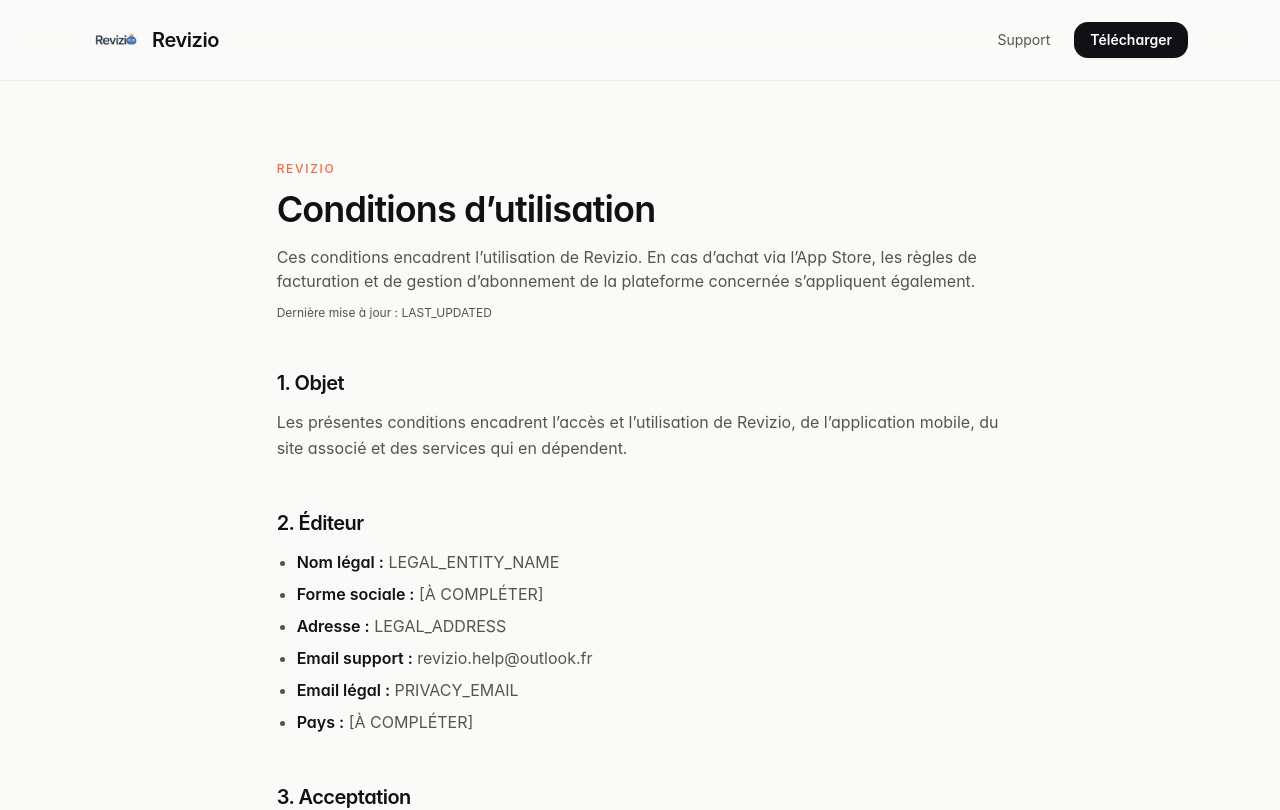
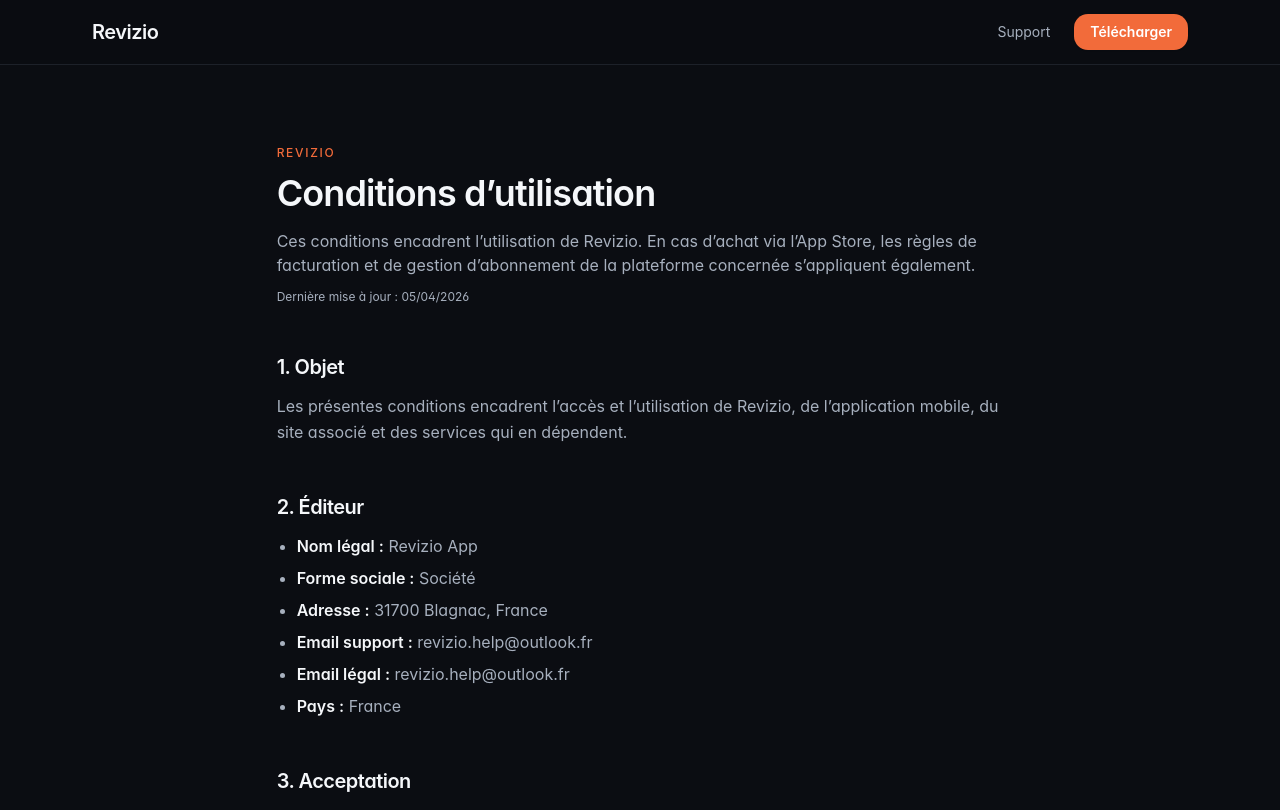
Before and after one commit to Flavien663/revizio-site, a Next.js app: page /terms in a window 1280 px wide. Shown: the top 810 px of the page. Built offline with nearby package versions, Linux system fonts and the light colour scheme.

Commit message:
Chgt de graphismes

```diff
--- a/app/globals.css
+++ b/app/globals.css
@@ -37,7 +37,7 @@
   }
 
   .btn-primary {
-    @apply inline-flex items-center justify-center rounded-xl bg-ink px-5 py-3 text-sm font-semibold text-white shadow-sm hover:bg-black transition-colors;
+    @apply inline-flex items-center justify-center rounded-xl bg-primary px-5 py-3 text-sm font-semibold text-white shadow-sm hover:bg-primary-dark transition-colors;
   }
 
   .btn-secondary {
@@ -45,7 +45,7 @@
   }
 
   .card {
-    @apply rounded-2xl border border-border bg-surface p-6 shadow-[0_1px_0_rgba(15,17,21,0.02)];
+    @apply rounded-2xl border border-border bg-surface p-6;
   }
 
   .eyebrow {
--- a/app/layout.tsx
+++ b/app/layout.tsx
@@ -32,7 +32,7 @@ export const metadata: Metadata = {
 };
 
 export const viewport: Viewport = {
-  themeColor: "#FAFAF9",
+  themeColor: "#0B0D12",
   width: "device-width",
   initialScale: 1,
 };
--- a/app/privacy/page.tsx
+++ b/app/privacy/page.tsx
@@ -24,11 +24,11 @@ export default function PrivacyPage() {
       <h2>2. Responsable du traitement</h2>
       <ul>
         <li><strong>Nom légal :</strong> {site.legalEntity}</li>
-        <li><strong>Forme sociale :</strong> [À COMPLÉTER]</li>
+        <li><strong>Forme sociale :</strong> {site.legalForm}</li>
         <li><strong>Adresse :</strong> {site.legalAddress}</li>
         <li><strong>Email privacy :</strong> {site.privacyEmail}</li>
         <li><strong>Email support :</strong> {site.supportEmail}</li>
-        <li><strong>Pays d’établissement :</strong> [À COMPLÉTER]</li>
+        <li><strong>Pays d’établissement :</strong> {site.legalCountry}</li>
       </ul>
 
       <h2>3. Données susceptibles d’être collectées</h2>
--- a/app/support/page.tsx
+++ b/app/support/page.tsx
@@ -60,7 +60,7 @@ export default function SupportPage() {
               {site.supportEmail}
             </a>
             <p className="mt-2 text-xs text-text-secondary">
-              Délai indicatif de réponse : sous [X] jours ouvrés.
+              Délai indicatif de réponse : {site.supportDelay}.
             </p>
           </div>
         </div>
--- a/app/terms/page.tsx
+++ b/app/terms/page.tsx
@@ -23,11 +23,11 @@ export default function TermsPage() {
       <h2>2. Éditeur</h2>
       <ul>
         <li><strong>Nom légal :</strong> {site.legalEntity}</li>
-        <li><strong>Forme sociale :</strong> [À COMPLÉTER]</li>
+        <li><strong>Forme sociale :</strong> {site.legalForm}</li>
         <li><strong>Adresse :</strong> {site.legalAddress}</li>
         <li><strong>Email support :</strong> {site.supportEmail}</li>
         <li><strong>Email légal :</strong> {site.privacyEmail}</li>
-        <li><strong>Pays :</strong> [À COMPLÉTER]</li>
+        <li><strong>Pays :</strong> {site.legalCountry}</li>
       </ul>
 
       <h2>3. Acceptation</h2>
--- a/components/Header.tsx
+++ b/components/Header.tsx
@@ -1,26 +1,16 @@
 import Link from "next/link";
-import Image from "next/image";
 import { site } from "@/lib/site";
-import logo from "@/public/images/logo.webp";
 
 export function Header() {
   return (
     <header className="sticky top-0 z-40 border-b border-border/70 bg-background/85 backdrop-blur">
-      <div className="container-x flex h-20 items-center justify-between">
+      <div className="container-x flex h-16 items-center justify-between">
         <Link
           href="/"
-          className="flex items-center gap-3 font-semibold tracking-tight"
+          className="text-xl font-semibold tracking-tight text-text-primary"
           aria-label={`${site.name} — Accueil`}
         >
-          <Image
-            src={logo}
-            alt=""
-            width={48}
-            height={48}
-            priority
-            className="h-10 w-10 rounded-lg object-contain sm:h-12 sm:w-12"
-          />
-          <span className="text-lg text-text-primary sm:text-xl">{site.name}</span>
+          {site.name}
         </Link>
         <nav className="flex items-center gap-6 text-sm">
           <Link
--- a/components/StoreButtons.tsx
+++ b/components/StoreButtons.tsx
@@ -20,7 +20,7 @@ export function StoreButtons({ size = "md", layout = "row" }: Props) {
       <a
         href={site.appStoreUrl}
         aria-label="Télécharger Revizio sur l’App Store"
-        className={`${base} ${dimensions} bg-ink text-white hover:bg-black`}
+        className={`${base} ${dimensions} bg-white text-black hover:bg-neutral-200`}
       >
         <svg viewBox="0 0 24 24" className="h-6 w-6 shrink-0" aria-hidden fill="currentColor">
           <path d="M16.365 1.43c0 1.14-.43 2.23-1.2 3.03-.83.86-2.2 1.52-3.3 1.43-.13-1.12.42-2.29 1.18-3.06.84-.87 2.27-1.52 3.32-1.4ZM20.5 17.27c-.5 1.16-.74 1.68-1.4 2.7-.92 1.42-2.22 3.19-3.84 3.2-1.44.02-1.81-.94-3.77-.93-1.96.01-2.36.95-3.8.93-1.62-.02-2.85-1.62-3.77-3.04C1.3 16.2.44 11 2.32 7.48c1.34-2.49 3.45-4.07 5.43-4.07 1.77 0 2.88 1 4.34 1 1.42 0 2.29-.99 4.33-.99 1.54 0 3.18.84 4.34 2.29-3.82 2.09-3.2 7.55.14 8.56-.35.98-.74 1.93-1.4 3.0Z" />
--- a/lib/site.ts
+++ b/lib/site.ts
@@ -1,15 +1,18 @@
-// Central placeholders — à remplacer avant mise en production.
+// Central config — placeholders remplacés.
 export const site = {
   name: "Revizio",
   domain: "revizioapp.com",
   url: "https://revizioapp.com",
   supportEmail: "revizio.help@outlook.fr",
-  privacyEmail: "PRIVACY_EMAIL",
-  legalEntity: "LEGAL_ENTITY_NAME",
-  legalAddress: "LEGAL_ADDRESS",
+  privacyEmail: "revizio.help@outlook.fr",
+  legalEntity: "Revizio App",
+  legalForm: "Société",
+  legalAddress: "31700 Blagnac, France",
+  legalCountry: "France",
+  supportDelay: "sous 3 jours ouvrés",
   appStoreUrl: "APP_STORE_URL",
   playStoreUrl: "PLAY_STORE_URL",
-  lastUpdated: "LAST_UPDATED",
+  lastUpdated: "05/04/2026",
   description:
     "Revizio est une application mobile de révision pour structurer ses cours, planifier son travail et utiliser des outils IA utiles à la révision.",
 };
--- a/tailwind.config.ts
+++ b/tailwind.config.ts
@@ -12,18 +12,19 @@ const config: Config = {
           DEFAULT: "#F26B3A",
           dark: "#D95426",
         },
-        background: "#FAFAF9",
-        surface: "#FFFFFF",
-        border: "#E7E5E4",
+        background: "#0B0D12",
+        surface: "#14171F",
+        elevated: "#1B1F29",
+        border: "#262B36",
         text: {
-          primary: "#0F1115",
-          secondary: "#57534E",
+          primary: "#F5F7FA",
+          secondary: "#A7B0BE",
         },
-        ink: "#0F1115",
-        muted: "#78716C",
-        success: "#16A34A",
-        warning: "#D97706",
-        danger: "#DC2626",
+        ink: "#0B0D12",
+        muted: "#6B7280",
+        success: "#22C55E",
+        warning: "#F59E0B",
+        danger: "#EF4444",
       },
       fontFamily: {
         sans: [
```
